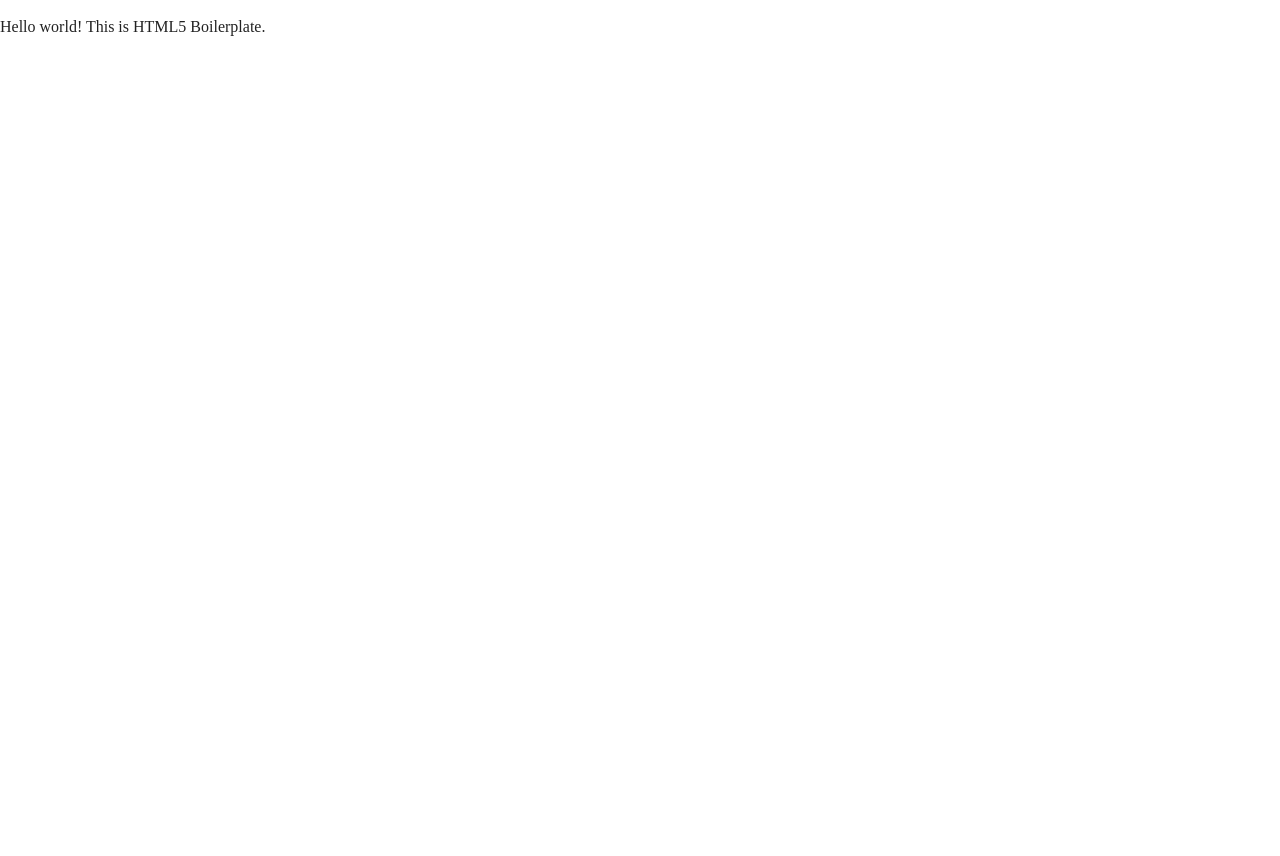
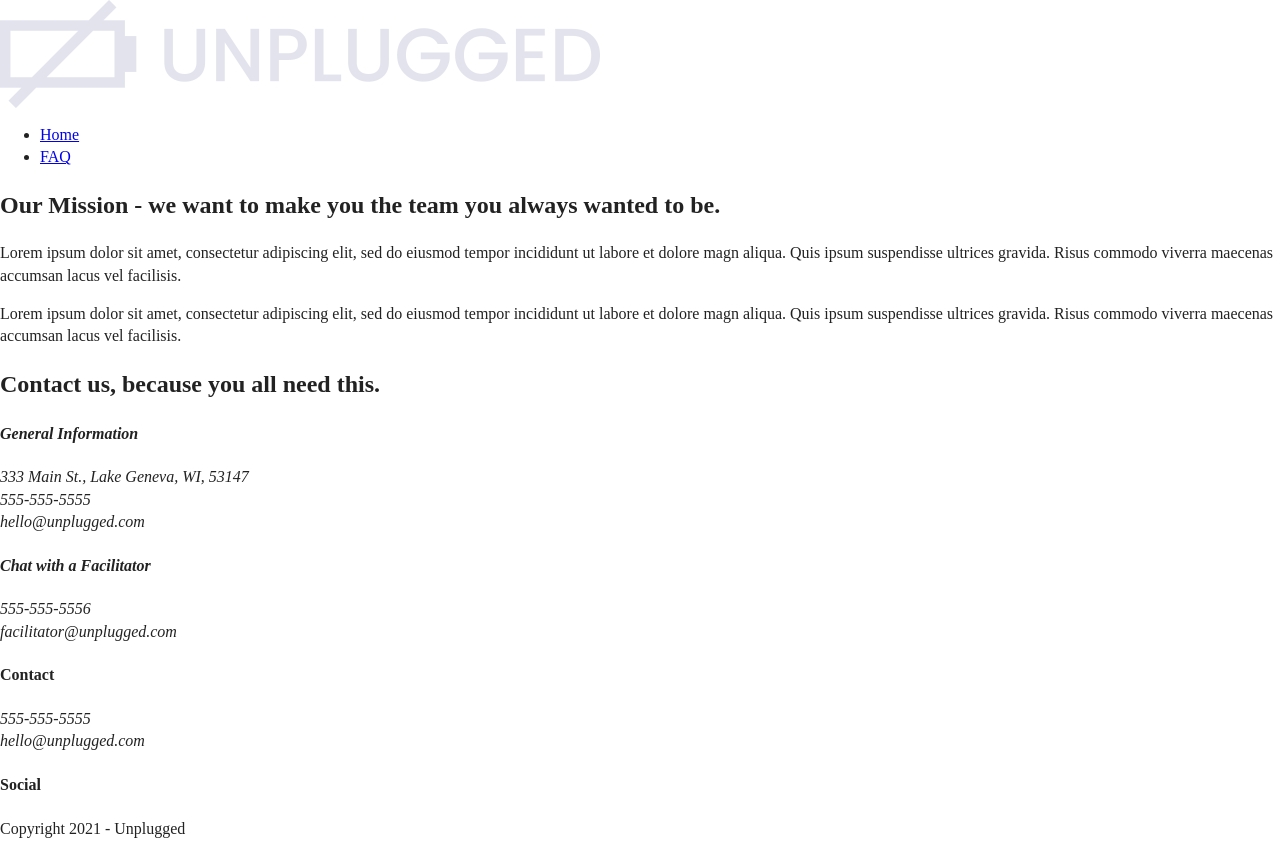
Before and after one commit to happygolily/206-unplugged-retreat, a website: page about/index.html in a window 1280 px wide. Before the commit the page ends 800 px from the top, so only its background shows below. Drawn offline with Linux system fonts and the light colour scheme.

Commit message:
Adding About page

```diff
--- a/about/index.html
+++ b/about/index.html
@@ -3,7 +3,7 @@
 
 <head>
   <meta charset="utf-8">
-  <title></title>
+  <title>Unplugged - About</title>
   <meta name="description" content="">
   <meta name="viewport" content="width=device-width, initial-scale=1">
 
@@ -24,8 +24,79 @@
 
 <body>
 
-  <!-- Add your site or application content here -->
-  <p>Hello world! This is HTML5 Boilerplate.</p>
+  <header>
+    <div class="content-wrapper">
+        <a href="#"><img src="../Assets/unpluggedlogo.png" alt="unplugged logo"></a>
+        <div class="header-divider"></div>
+        <nav>
+            <ul>
+              <li><a href="../index.html" target="_blank">Home</a></li>
+              <li><a href="faq/index.html" target="_blank">FAQ</a></li>
+            </ul>
+        </nav>
+    </div>
+  </header>
+
+  <main>
+    <section class="mission">
+        <div class="content-wrapper">
+            <h2>Our Mission - we want to make you the team you always wanted to be.</h2>
+            <div class="mission-content">
+                <p>Lorem ipsum dolor sit amet, consectetur adipiscing elit, sed do eiusmod tempor incididunt ut labore et dolore magn aliqua. Quis ipsum suspendisse ultrices gravida. Risus commodo viverra maecenas accumsan lacus vel facilisis.
+                </p>
+                <p>Lorem ipsum dolor sit amet, consectetur adipiscing elit, sed do eiusmod tempor incididunt ut labore et dolore magn aliqua. Quis ipsum suspendisse ultrices gravida. Risus commodo viverra maecenas accumsan lacus vel facilisis.
+                </p>
+            </div>
+        </div> <!--mission content wrapper ends-->
+    </section>
+
+    <section class="map">
+        <figure></figure>
+    </section>
+
+    <section class="contact-section">
+        <div class="content-wrapper">
+            <h2>Contact us, because you all need this.</h2>
+            <address class="contact-content">
+                <div>
+                    <h4>General Information</h4>
+                    <p>333 Main St., Lake Geneva, WI, 53147<br>555-555-5555<br>hello@unplugged.com</p>
+                </div>
+                <div>
+                    <h4>Chat with a Facilitator</h4>
+                    <p>555-555-5556<br>facilitator@unplugged.com</p>
+                </div>
+            </address><!--contact-content div ends-->
+        </div><!--contact content wrapper ends-->
+    </section>
+
+  </main><!--main wrapper-->
+
+  <footer>
+    <div class="content-wrapper">
+        <div class="footer-content">
+            <div class="contact">
+                <h4>Contact</h4>
+                <address>
+                    <p>555-555-5555<br>hello@unplugged.com</p>
+                </address>
+            </div>
+            <div class="social">
+                <h4>Social</h4>
+                <div class="social-icons">
+                    <p><a href="https://www.facebook.com" target="_blank"></a></p>
+                    <p><a href="https://www.twitter.com" target="_blank"></a></p>
+                    <p><a href="https://www.instagram.com" target="_blank"></a></p>
+                </div>
+            </div>
+        </div>
+    </div>
+
+    <div class="copyright">
+        <p>Copyright 2021 - Unplugged</p>
+    </div>
+  </footer>
+
   <script src="../js/vendor/modernizr-3.11.2.min.js"></script>
   <script src="../js/plugins.js"></script>
   <script src="../js/main.js"></script>
```
Also changed, not shown: index.html (+2 -2 lines).
